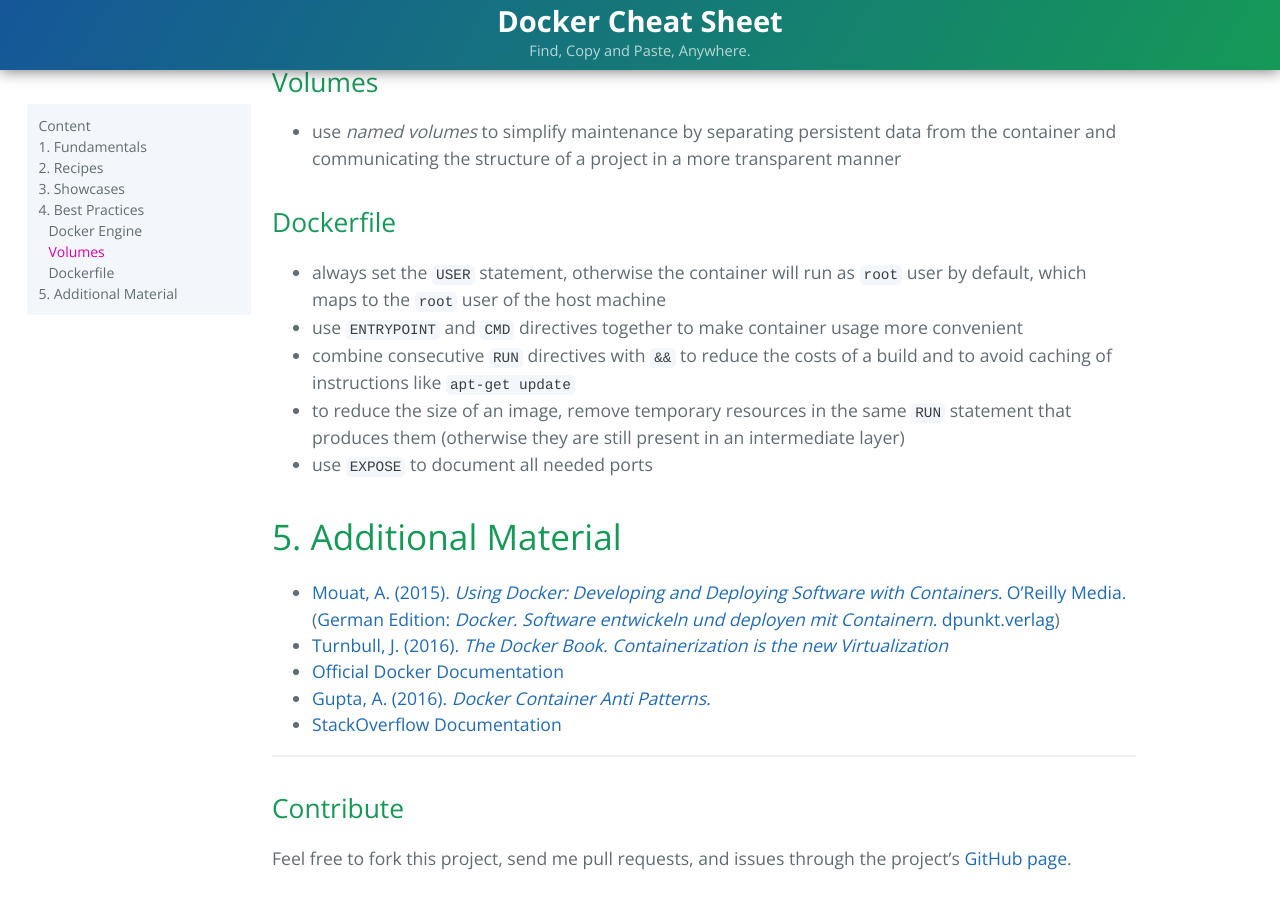
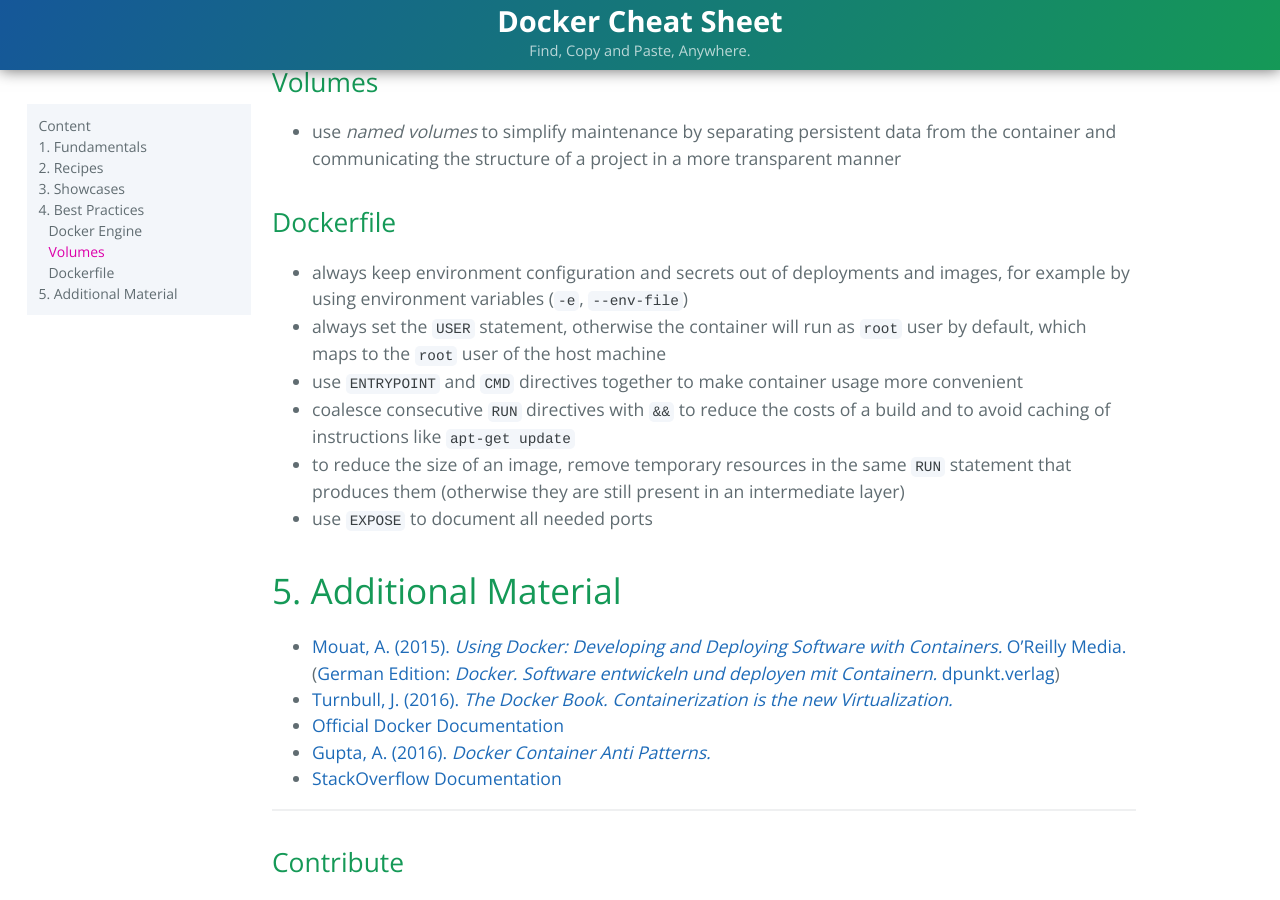
Before and after one commit to JensPiegsa/docker-cheat-sheet, a Jekyll site: the page built from index.md, in a window 1280 px wide and 900 px high, scrolled down 12046 px. Built offline with Jekyll 4.4.1, drawn with Linux system fonts in a browser that asks for light colours.

Commit message:
content update

```diff
--- a/index.md
+++ b/index.md
@@ -536,16 +536,17 @@
 
 ## Dockerfile
 
+* always keep environment configuration and secrets out of deployments and images, for example by using environment variables (`-e`, `--env-file`)
 * always set the `USER` statement, otherwise the container will run as `root` user by default, which maps to the `root` user of the host machine
 * use `ENTRYPOINT` and `CMD` directives together to make container usage more convenient
-* combine consecutive `RUN` directives with `&&` to reduce the costs of a build and to avoid caching of instructions like `apt-get update`
+* coalesce consecutive `RUN` directives with `&&` to reduce the costs of a build and to avoid caching of instructions like `apt-get update`
 * to reduce the size of an image, remove temporary resources in the same `RUN` statement that produces them (otherwise they are still present in an intermediate layer)
 * use `EXPOSE` to document all needed ports
 
 # 5. Additional Material
 
 * [Mouat, A. (2015). *Using Docker: Developing and Deploying Software with Containers.* O'Reilly Media.](http://shop.oreilly.com/product/0636920035671.do) ([German Edition: *Docker. Software entwickeln und deployen mit Containern.* dpunkt.verlag](https://www.dpunkt.de/buecher/12553/9783864903847-docker.html))
-* [Turnbull, J. (2016). *The Docker Book. Containerization is the new Virtualization*](https://www.dockerbook.com/)
+* [Turnbull, J. (2016). *The Docker Book. Containerization is the new Virtualization.*](https://www.dockerbook.com/)
 * [Official Docker Documentation](https://docs.docker.com/)
 * [Gupta, A. (2016). *Docker Container Anti Patterns.*](http://blog.arungupta.me/docker-container-anti-patterns/)
 * [StackOverflow Documentation](http://stackoverflow.com/documentation/docker/topics)
```
